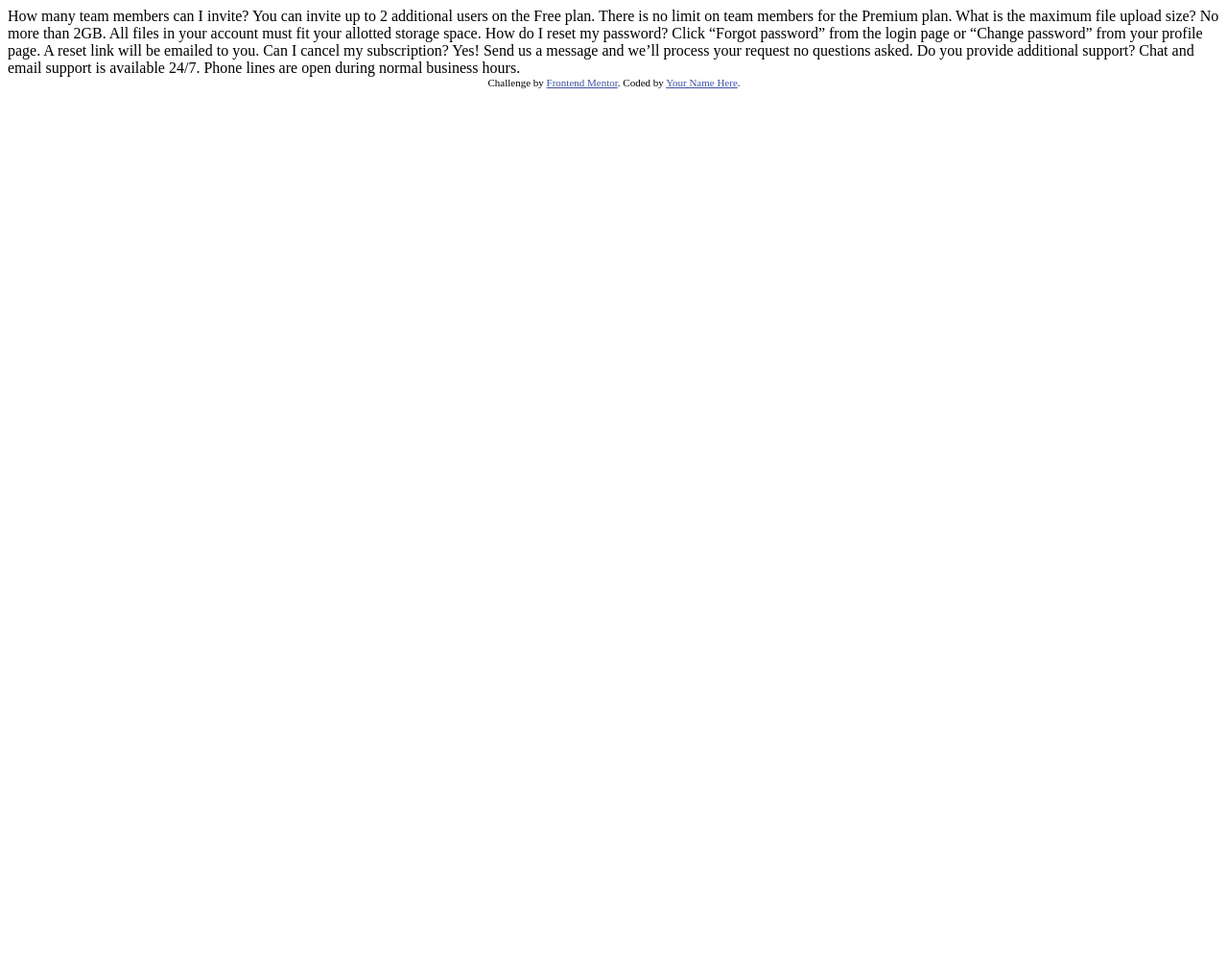
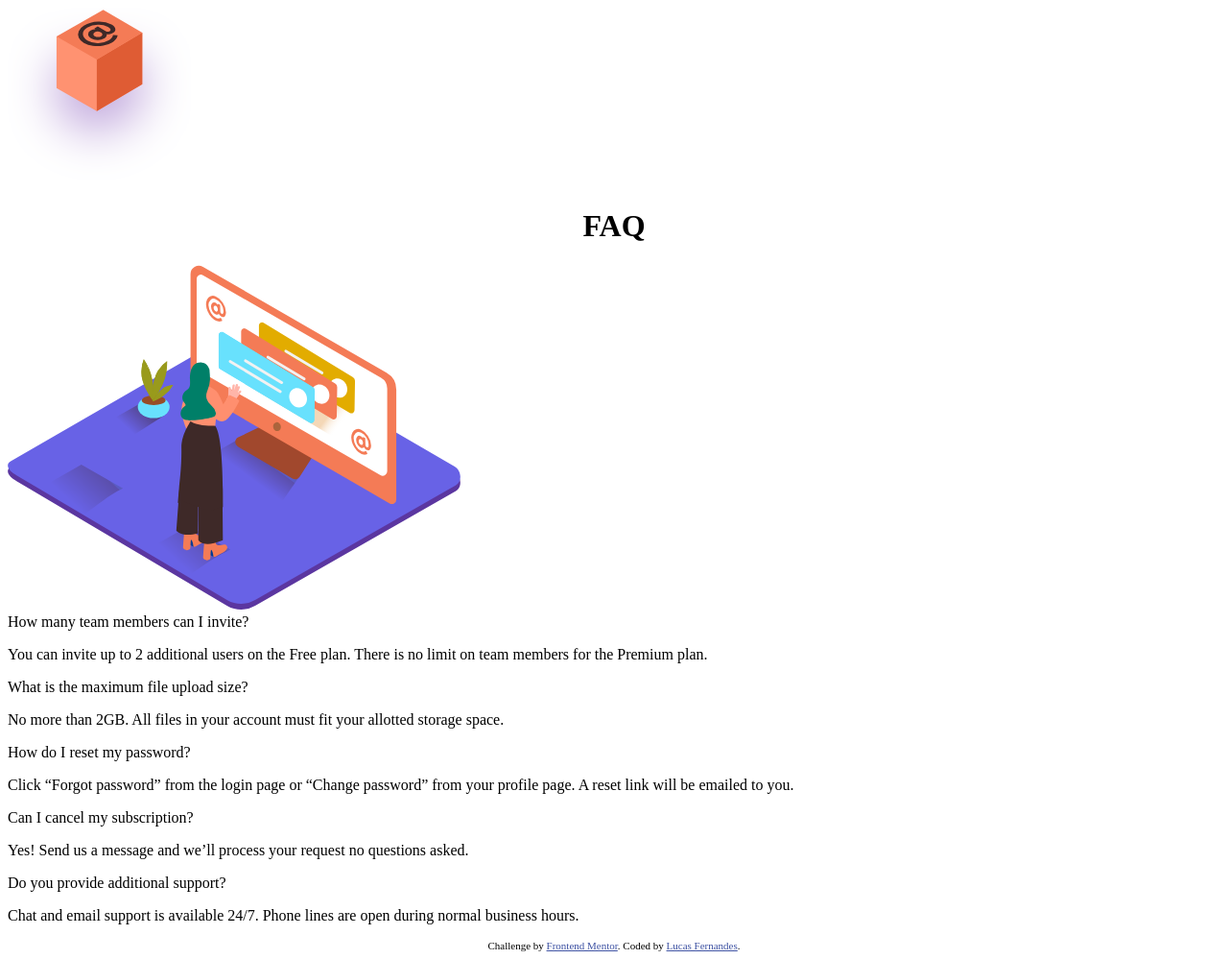
Before and after one commit to lucashtw/faq-accordion-card-main, a plain HTML site: page index.html in a window 1280 px wide. Shown: the whole page at 96% size. Before the commit the page ends 800 px from the top, so only its background shows below. Drawn offline with Linux system fonts and the light colour scheme.

Commit message:
adicionando as imagens no html

```diff
--- a/index.html
+++ b/index.html
@@ -5,36 +5,67 @@
   <meta name="viewport" content="width=device-width, initial-scale=1.0"> <!-- displays site properly based on user's device -->
 
   <link rel="icon" type="image/png" sizes="32x32" href="./images/favicon-32x32.png">
+  <link rel="stylesheet" href="style.css">
 
   <title>Frontend Mentor | FAQ Accordion Card</title>
 
   <!-- Feel free to remove these styles or customise in your own stylesheet 👍 -->
-  <style>
+  <!--<style>
     .attribution { font-size: 11px; text-align: center; }
     .attribution a { color: hsl(228, 45%, 44%); }
-  </style>
+  </style>-->
 </head>
 <body>
+  <main>
+     <img class="img-caixa" src="images/illustration-box-desktop.svg" alt="caixa ilustrativa">
+    <h1> FAQ</h1>
+    <div class="faq">
+        <picture class="faq__mulher">
+            <source class="faq__mulher-desktop" srcset="./images/illustration-woman-online-desktop.svg"
+                media="(min-width: 1100px)">
+            <img class="faq__mulher-mobile" src="images/illustration-woman-online-mobile.svg" alt="ilustração mulher online">
+
+        </picture>
+
+
+        <div class="primeira_Pergunta">
           How many team members can I invite?
+          <p class="primeira__Resposta">
             You can invite up to 2 additional users on the Free plan. There is no limit on
             team members for the Premium plan.
-
+          </p>
+        </div>
+        <div class="segunda_Pergunta">
           What is the maximum file upload size?
+          <p class="segunda__Resposta">
             No more than 2GB. All files in your account must fit your allotted storage space.
-
+          </p>
+        </div>
+        <div class="terceira_Pergunta">
           How do I reset my password?
+          <p class="terceira__Resposta">
             Click “Forgot password” from the login page or “Change password” from your profile page.
             A reset link will be emailed to you.
-
+          </p>
+        </div>
+        <div class="quarta_Pergunta">
           Can I cancel my subscription?
+          <p class="quarta__Resposta">
             Yes! Send us a message and we’ll process your request no questions asked.
-
+          </p>
+        </div>
+        <div class="quinta_Pergunta">
           Do you provide additional support?
+          <p class="quinta__Resposta">
             Chat and email support is available 24/7. Phone lines are open during normal business hours.
+          </p>
+        </div>
+    </div>
+  </main>
 
   <div class="attribution">
     Challenge by <a href="https://www.frontendmentor.io?ref=challenge" target="_blank">Frontend Mentor</a>.
-    Coded by <a href="#">Your Name Here</a>.
+    Coded by <a href="https://github.com/lucashtw">Lucas Fernandes</a>.
   </div>
 </body>
 </html>
--- /dev/null
+++ b/style.css
@@ -0,0 +1,32 @@
+h1{
+    text-align: center;
+}
+.primeira-Pergunta{
+
+}
+.primeira-Resposta{
+
+}
+.segunda-Pergunta{
+
+
+}
+.segunda-Resposta{
+
+}
+
+
+
+
+
+
+
+
+.attribution {
+    font-size: 11px;
+    text-align: center;
+}
+
+.attribution a {
+    color: hsl(228, 45%, 44%);
+}
```
Also changed, not shown: script.js (added). Lines whose indentation alone changed are shown as unchanged.
